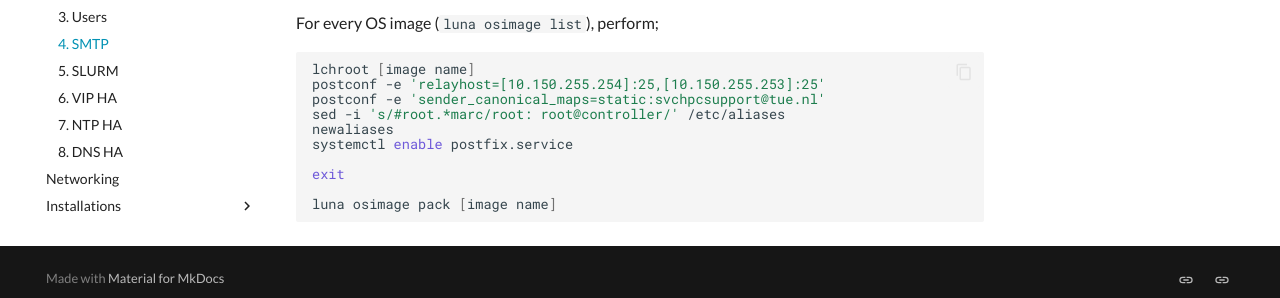
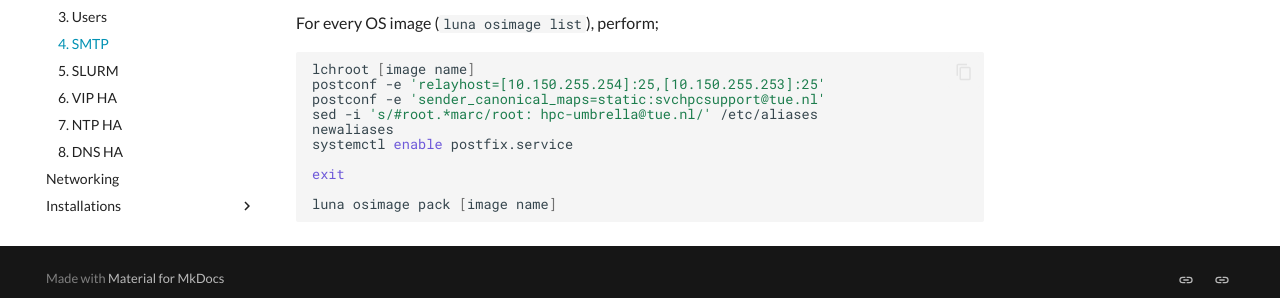
Before and after one commit to gferhpc/supercomputing.tue.nl, an MkDocs documentation site: the page built from pages/documentation/administration/trinityx/smtp.md, in a window 1280 px wide and 900 px high, scrolled down 734 px. Shown: the part 590-888 px from the top of the window. Built offline with MkDocs 1.6.1 and Material for MkDocs 9.7.7, drawn with Linux system fonts in a browser that asks for light colours.

Commit message:
Update smtp.md

```diff
--- a/pages/documentation/administration/trinityx/smtp.md
+++ b/pages/documentation/administration/trinityx/smtp.md
@@ -75,7 +75,7 @@ For every OS image (`luna osimage list`), perform;
 lchroot [image name]
 postconf -e 'relayhost=[10.150.255.254]:25,[10.150.255.253]:25'
 postconf -e 'sender_canonical_maps=static:svchpcsupport@tue.nl'
-sed -i 's/#root.*marc/root: root@controller/' /etc/aliases
+sed -i 's/#root.*marc/root: hpc-umbrella@tue.nl/' /etc/aliases
 newaliases
 systemctl enable postfix.service
 
```
